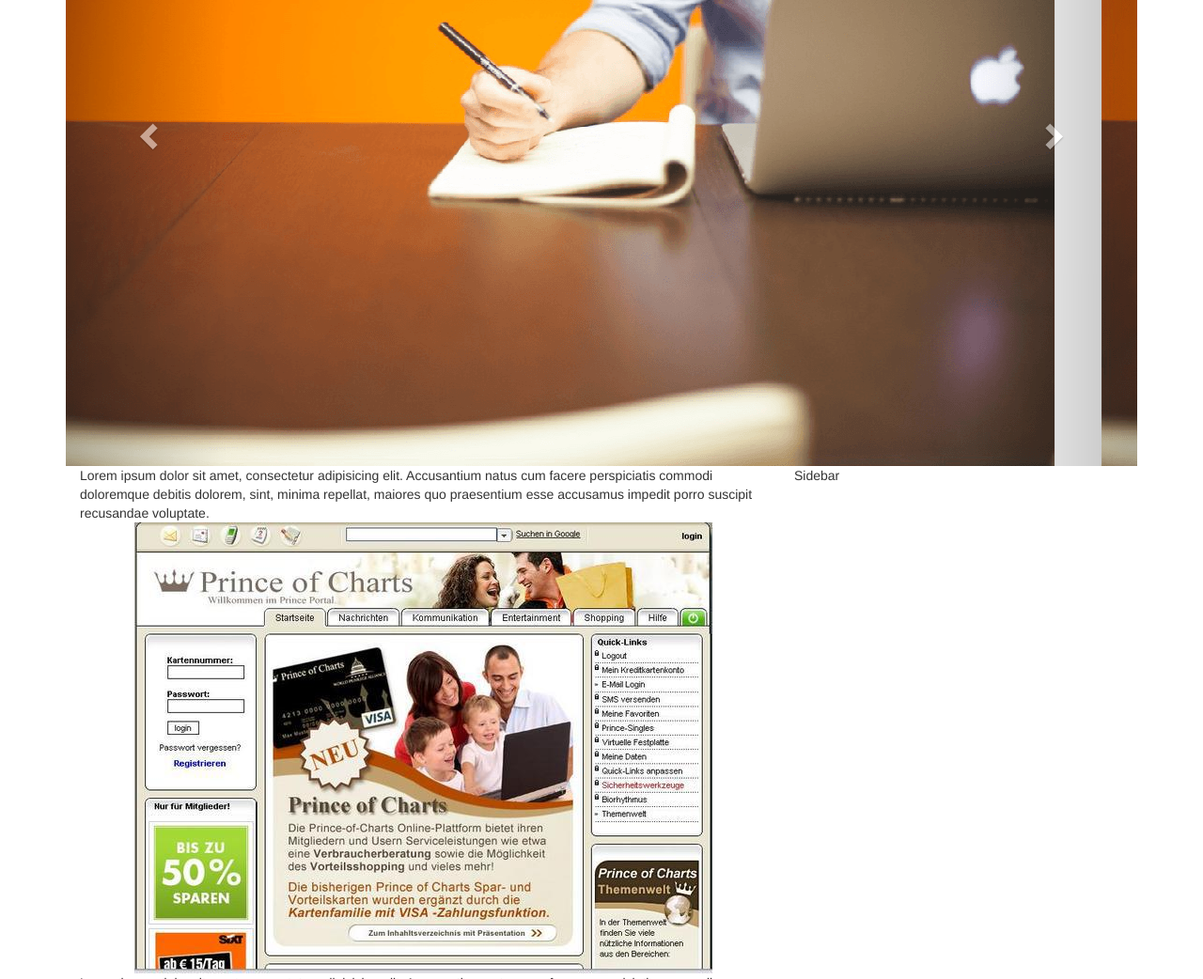
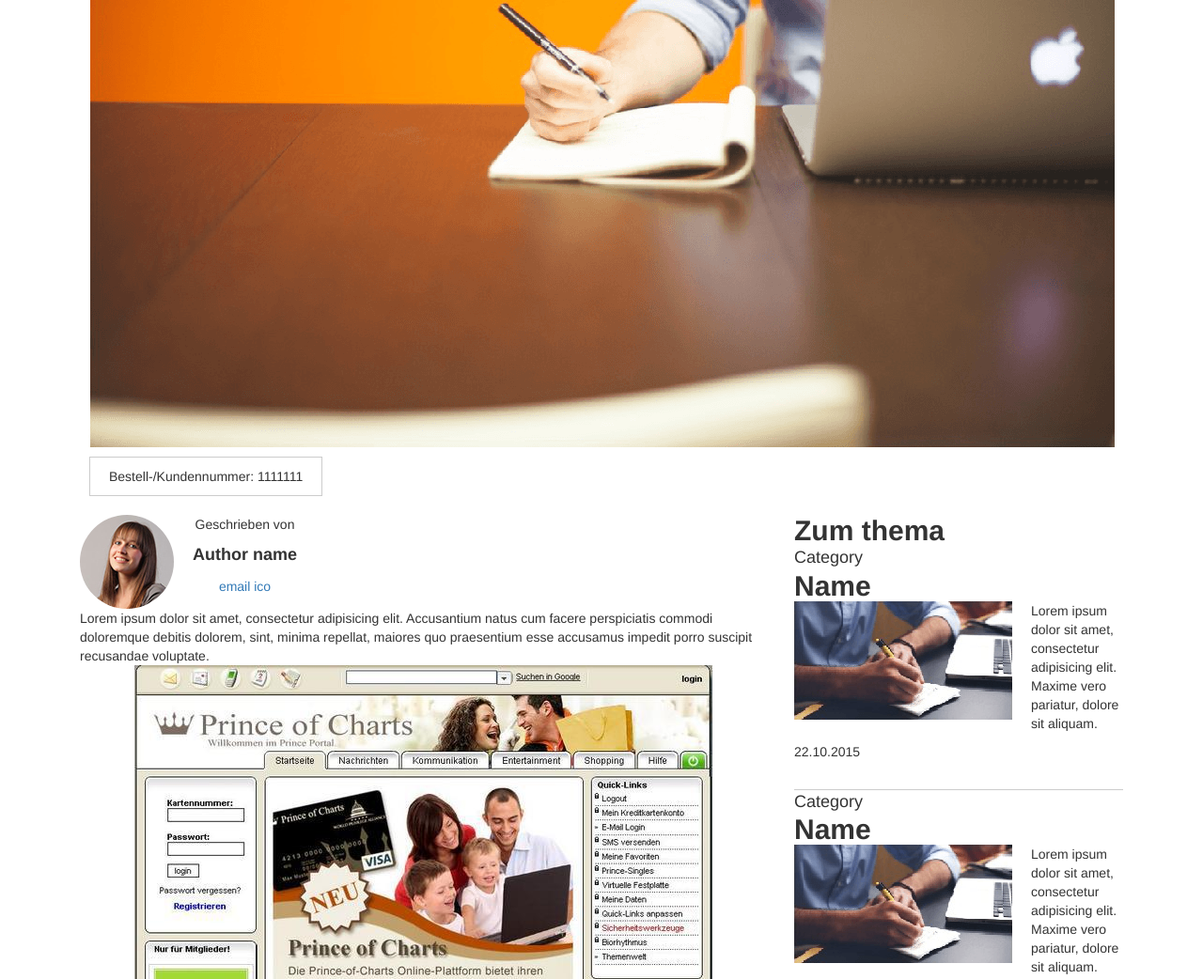
Before and after one commit to sikorsky228/reclabox, a plain HTML site: page index.html in a window 1280 px wide. Shown: the part 520-1562 px from the top of the page at 94% size. Drawn offline with nearby package versions, Linux system fonts and the light colour scheme.

Commit message:
added new blocks

```diff
--- a/assets/scss/article-content.scss
+++ b/assets/scss/article-content.scss
@@ -4,7 +4,36 @@
     margin:0 auto;
 }
 }
+.number-block{
+    display:inline-block;
+    border:1px solid #ccc;
+    padding:10px 20px;
+    margin:10px 0 20px 25px;
+}
+.request-author{
+    text-align: center;
+    position: absolute;
+    left:-150px;
+    .author-img{
+        img{
+            border-radius:50%;
+        }
+    }
+    .author-name{
+        display:block;
+        font-size: 18px;
+        font-weight: 700;
+        padding:10px 0;
+    }
+    .author-contacts{
+        width:60px;
+        padding:20px 0;
+        margin:0 auto;
+        border-bottom: 2px solid #000;
+        border-top: 2px solid #000;
+    }
 
+}
 .requirement-block{
     background-color:#fef2f2;
     padding:20px 15px;
@@ -47,16 +76,10 @@
         padding-right:20px;
     }
     p{
-        font-size: 16px;
-        line-height:28px;
+        font-size: 14px;
+        line-height:20px;
     }
-    .comment{
-        color:#b61028;
-        font-weight: 700;
-    }
-    .author{
-        .author-name{
-            font-weight: 700;
-        }
+    .date{
+
     }
 }
--- /dev/null
+++ b/assets/scss/media.scss
@@ -0,0 +1,18 @@
+@media (max-width:1280px){
+.request-author{
+        position:relative;
+        left:0;
+    .author-img{
+        float:left;
+    }
+    .author-content{
+        float:left;
+        padding-left:20px;
+    }
+    .author-contacts{
+        border:none!important;
+        padding:0;
+    }
+}
+
+}
--- a/assets/scss/style.scss
+++ b/assets/scss/style.scss
@@ -4,7 +4,7 @@
 @import 'article-content';
 @import 'article-sidebar';
 @import 'comments';
-
+@import 'media';
 
 html{
     font-family: 'Cuprum', sans-serif;
--- a/index.html
+++ b/index.html
@@ -188,48 +188,50 @@
                 Lorem ipsum dolor sit amet, consectetur adipisicing elit. Ipsum veniam dolor accusantium nihil quos porro, nulla, accusamus ex eaque nostrum modi amet optio placeat molestias. Repellat accusantium voluptatem, hic perspiciatis?
             </p>
             <div class="header-user-panel">
-                user
                 <div class="social-networks">
                     Social panel
                 </div>
             </div>
         </div>
         <div class="article-slider">
-           <div id="carousel-example-generic" class="carousel slide" data-ride="carousel">
-                  <!-- Содержимое слайдов -->
-                  <div class="carousel-inner">
-                    <div class="item active">
             <img src="img/article-image.png" alt="...">
         </div>
-
-                    <div class="item">
-                      <img src="img/article-image.png" alt="...">
-                    </div>
-
-                    <div class="item">
-                      <img src="img/article-image.png" alt="...">
-                    </div>
-                  </div>
-
-                  <!-- Controls -->
-                  <a class="left carousel-control" href="#carousel-example-generic" data-slide="prev">
-                    <span class="glyphicon glyphicon-chevron-left"></span>
-                  </a>
-                  <a class="right carousel-control" href="#carousel-example-generic" data-slide="next">
-                    <span class="glyphicon glyphicon-chevron-right"></span>
-                  </a>
-                </div>
-
+        <div class="number-block">
+            <span>Bestell-/Kundennummer:</span>
+            <span>1111111</span>
         </div>
         <div class="article-content">
             <div class="content-block col-md-8">
+                <div class="request-author clearfix">
+                    <div class="author-img">
+                        <img src="img/user-img.jpg" alt>
+                    </div>
+                    <div class="author-content">
+                        <span>Geschrieben von</span>
+                        <span class="author-name">Author name</span>
+                        <div class="author-contacts">
+                            <a href="#">email ico</a>
+                        </div>
+                    </div>
+               </div>
                <div class="text-content">
                 Lorem ipsum dolor sit amet, consectetur adipisicing elit. Accusantium natus cum facere perspiciatis commodi doloremque debitis dolorem, sint, minima repellat, maiores quo praesentium esse accusamus impedit porro suscipit recusandae voluptate.
                 <img src="img/content-img.jpg" alt>
                 Lorem ipsum dolor sit amet, consectetur adipisicing elit. Accusantium natus cum facere perspiciatis commodi doloremque debitis dolorem, sint, minima repellat, maiores quo praesentium esse accusamus impedit porro suscipit recusandae voluptate.
                 </div>
 
-
+                <div class="request-author clearfix">
+                    <div class="author-img">
+                        <img src="img/user-img.jpg" alt>
+                    </div>
+                    <div class="author-content">
+                        <span>Geschrieben von</span>
+                        <span class="author-name">Author name</span>
+                        <div class="author-contacts">
+                            <a href="#">email ico</a>
+                        </div>
+                    </div>
+                </div>
                 <div class="requirement-block">
                    <span class="requirement-header">Lorem ipsum <span class="company-name">Company name</span>:</span>
                     Lorem ipsum dolor sit amet, consectetur adipisicing elit. Dolorem perspiciatis impedit minima, architecto consequatur tenetur aperiam quo fugit eaque molestias enim ducimus ex earum. Nemo culpa dolore hic veritatis sunt!
@@ -242,14 +244,23 @@
                         Lorem ipsum dolor sit amet, consectetur adipisicing elit. Odio sunt eaque iure, veritatis ratione cupiditate, soluta rem minus repellendus temporibus error suscipit possimus provident optio, praesentium dolor quisquam. Maxime, sit!
                    </div>
                 </div>
+                <div class="answer-block">
+
+                </div>
+
+                <div class="comments-block">
+                  Comments
+                </div>
+            </div>
+            <div class="sidebar col-md-4">
                 <div class="other-articles-block">
+                   <h2>Zum thema</h2>
                     <article class="other-article">
                         <div class="article-category">Category</div>
                         <h2>Name</h2>
                         <img src="img/other-article-img.png" alt="art img" class="other-article-img">
-                        <p>Lorem ipsum dolor sit amet, consectetur adipisicing elit. Maxime vero pariatur, dolore sit aliquam. Itaque corporis, inventore soluta quasi velit! Porro sunt veniam, mollitia alias adipisci nulla in laboriosam. Nostrum.</p>
-                        <span class="comment">Kommentar</span>
-                        <span class="author">von<span class="author-name">Author</span></span>
+                        <p>Lorem ipsum dolor sit amet, consectetur adipisicing elit. Maxime vero pariatur, dolore sit aliquam. </p>
+
                         <span class="date">22.10.2015</span>
                     </article>
 
@@ -257,9 +268,8 @@
                         <div class="article-category">Category</div>
                         <h2>Name</h2>
                         <img src="img/other-article-img.png" alt="art img" class="other-article-img">
-                        <p>Lorem ipsum dolor sit amet, consectetur adipisicing elit. Maxime vero pariatur, dolore sit aliquam. Itaque corporis, inventore soluta quasi velit! Porro sunt veniam, mollitia alias adipisci nulla in laboriosam. Nostrum.</p>
-                        <span class="comment">Kommentar</span>
-                        <span class="author">von<span class="author-name">Author</span></span>
+                        <p>Lorem ipsum dolor sit amet, consectetur adipisicing elit. Maxime vero pariatur, dolore sit aliquam. </p>
+
                         <span class="date">22.10.2015</span>
                     </article>
 
@@ -267,28 +277,12 @@
                         <div class="article-category">Category</div>
                         <h2>Name</h2>
                         <img src="img/other-article-img.png" alt="art img" class="other-article-img">
-                        <p>Lorem ipsum dolor sit amet, consectetur adipisicing elit. Maxime vero pariatur, dolore sit aliquam. Itaque corporis, inventore soluta quasi velit! Porro sunt veniam, mollitia alias adipisci nulla in laboriosam. Nostrum.</p>
-                        <span class="comment">Kommentar</span>
-                        <span class="author">von<span class="author-name">Author</span></span>
+                        <p>Lorem ipsum dolor sit amet, consectetur adipisicing elit. Maxime vero pariatur, dolore sit aliquam. </p>
+
                         <span class="date">22.10.2015</span>
                     </article>
 
-                                        <article class="other-article">
-                        <div class="article-category">Category</div>
-                        <h2>Name</h2>
-                        <img src="img/other-article-img.png" alt="art img" class="other-article-img">
-                        <p>Lorem ipsum dolor sit amet, consectetur adipisicing elit. Maxime vero pariatur, dolore sit aliquam. Itaque corporis, inventore soluta quasi velit! Porro sunt veniam, mollitia alias adipisci nulla in laboriosam. Nostrum.</p>
-                        <span class="comment">Kommentar</span>
-                        <span class="author">von<span class="author-name">Author</span></span>
-                        <span class="date">22.10.2015</span>
-                    </article>
                 </div>
-                <div class="comments-block">
-                  Comments
-                </div>
-            </div>
-            <div class="sidebar col-md-4">
-                Sidebar
             </div>
 
 
```
Also changed, not shown: css/style.css, img/user-img.jpg (added). Lines whose indentation alone changed are shown as unchanged.
